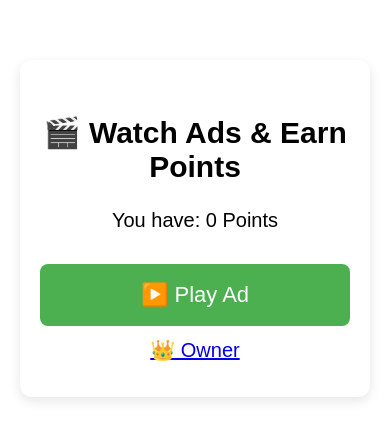
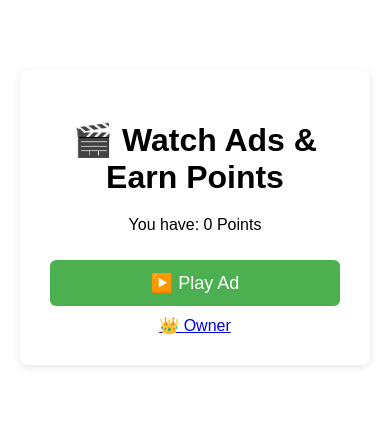
Before and after one commit to Chamikar17/KING-MS-pair, a plain HTML site: page index.html in a window 390 px wide. Drawn offline with Linux system fonts and the light colour scheme.

Commit message:
Update style.css

```diff
--- a/style.css
+++ b/style.css
@@ -3,37 +3,35 @@ body {
   margin: 0;
   padding: 20px;
   text-align: center;
-  font-size: 20px;
 }
 
 .container {
-  max-width: 450px;
-  margin: 40px auto;
+  max-width: 400px;
+  margin: 50px auto;
   background: white;
-  padding: 40px 25px;
-  border-radius: 12px;
-  box-shadow: 0 4px 12px rgb(0 0 0 / 0.1);
+  padding: 30px;
+  border-radius: 8px;
+  box-shadow: 0 2px 8px rgb(0 0 0 / 0.1);
 }
 
 h1 {
-  font-size: 28px;
-  margin-bottom: 25px;
+  margin-bottom: 20px;
 }
 
 .points-container {
-  font-size: 24px;
-  margin-bottom: 25px;
+  font-size: 22px;
+  margin-bottom: 20px;
 }
 
 button {
   background-color: #4CAF50;
   border: none;
   color: white;
-  padding: 16px 28px;
-  font-size: 20px;
-  border-radius: 8px;
+  padding: 12px 24px;
+  font-size: 18px;
+  border-radius: 6px;
   cursor: pointer;
-  margin: 12px 0;
+  margin: 10px 0;
   width: 100%;
   transition: background-color 0.3s;
 }
@@ -49,11 +47,11 @@ button:disabled {
 
 .progress-wrapper {
   width: 100%;
-  height: 30px;
+  height: 25px;
   background-color: #ddd;
-  border-radius: 15px;
+  border-radius: 12px;
   overflow: hidden;
-  margin-top: 25px;
+  margin-top: 20px;
 }
 
 #progressBar {
@@ -62,27 +60,3 @@ button:disabled {
   background-color: #4caf50;
   transition: width 1s linear;
 }
-
-/* Extra Responsive Adjustments */
-@media screen and (max-width: 480px) {
-  h1 {
-    font-size: 30px;
-  }
-
-  .points-container {
-    font-size: 26px;
-  }
-
-  button {
-    font-size: 22px;
-    padding: 18px 30px;
-  }
-
-  .container {
-    padding: 35px 20px;
-  }
-
-  .progress-wrapper {
-    height: 32px;
-  }
-}
```
